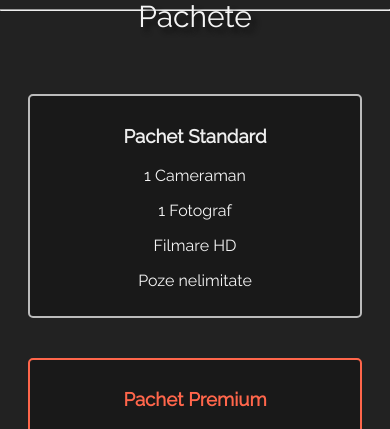
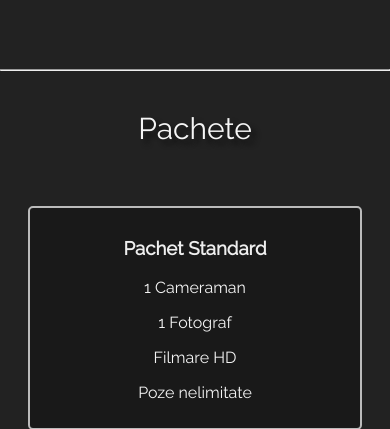
Before and after one commit to cristicismas/profotovideo, a Django app: page / in a window 390 px wide. Shown: the part 2948-3377 px from the top of the page. Run offline with Django 3.2, Linux system fonts and the light colour scheme; some libraries are stand-ins or nearby versions.

Commit message:
Fix bug where .titles are misplaced

```diff
--- a/pfv/pfv/static/assets/css/global.css
+++ b/pfv/pfv/static/assets/css/global.css
@@ -31,9 +31,3 @@ li {
   transform: skew(-5deg) scale(1.4);
   text-shadow: 12px 12px 10px #111;
 }
-
-@media only screen and (max-width: 700px) {
-  .title {
-    margin: -20px auto 40px;
-  }
-}
```
